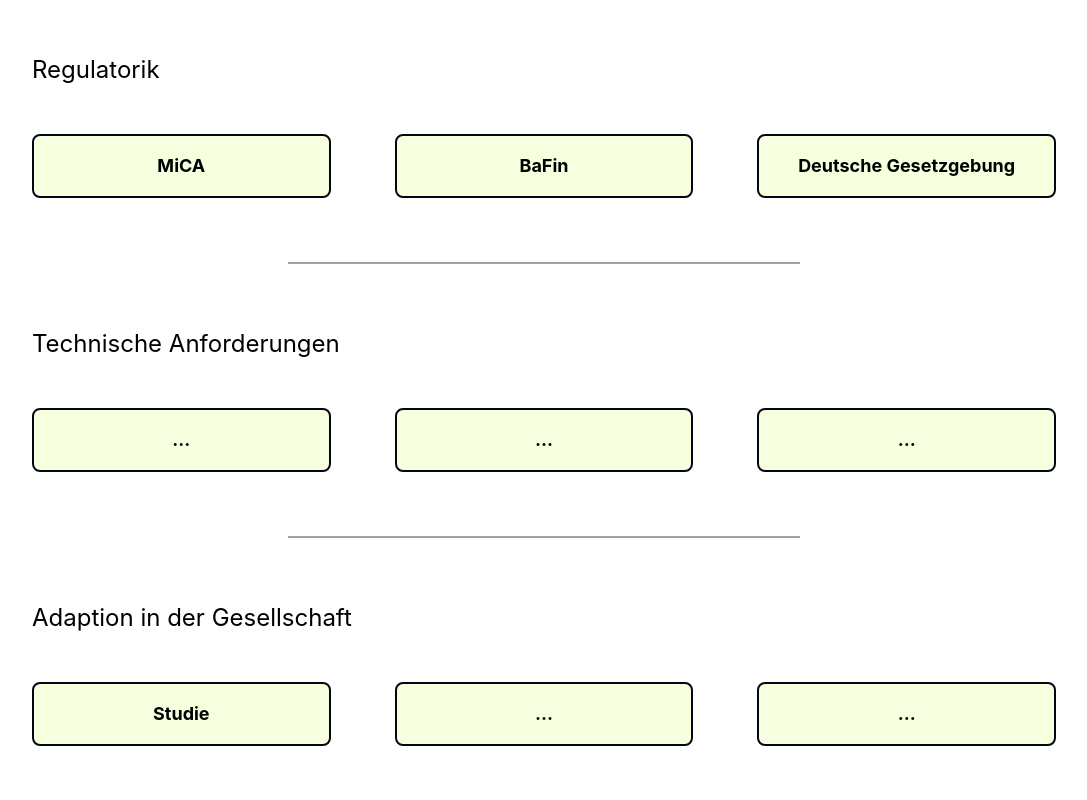
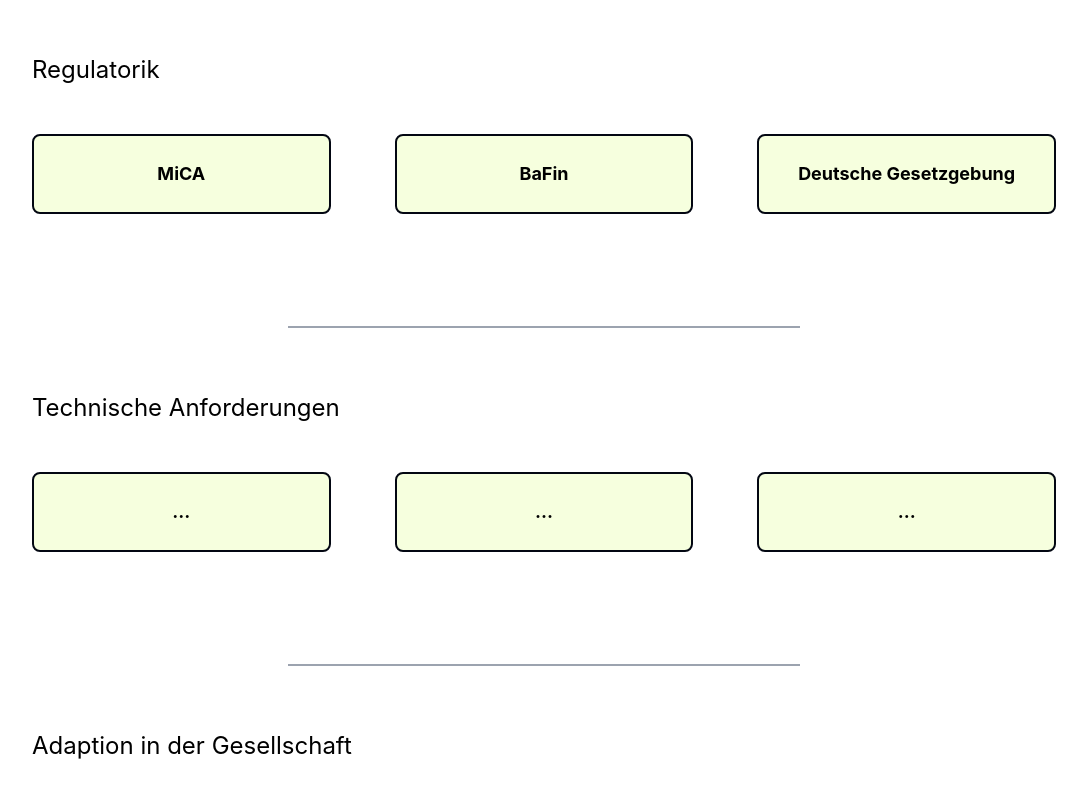
Before and after one commit to jansteinbacher/pjs_cryptobanks, a React (Create React App) app in the folder cryptobanks-webapp/: page /integrationoverview in a window 1280 px wide. Shown: the part 360-1160 px from the top of the page, without its empty margins (96-1183 px from the left). Built offline with nearby package versions, Linux system fonts and the light colour scheme.

Commit message:
changed styling

```diff
--- a/cryptobanks-webapp/src/components/IntegrationOverview.jsx
+++ b/cryptobanks-webapp/src/components/IntegrationOverview.jsx
@@ -19,16 +19,16 @@
 
       <h3 className="text-2xl text-left">Regulatorik</h3>
 
-      <div className="grid grid-cols-3 gap-4 mt-12">
+      <div className="grid grid-cols-3 gap-4 mt-12 mb-12">
 
-        <a href='/mica'>
-        <div className="rounded-lg bg-[#F6FFDE] p-4 border-2 border-gray-950 space-y-8 mr-8">
+        <a href='/micaintroduction'>
+        <div className="rounded-lg bg-[#F6FFDE] p-6 border-2 border-gray-950 space-y-8 mr-8">
           <h4 className="text-lg font-bold text-center">MiCA</h4>
         </div>
         </a>
 
         <a href='/'>
-        <div className="rounded-lg bg-[#F6FFDE] p-4 border-2 border-gray-950 space-y-8 mr-4 ml-4">
+        <div className="rounded-lg bg-[#F6FFDE] p-6 border-2 border-gray-950 space-y-8 mr-4 ml-4">
           <h4 className="text-lg font-bold text-center">BaFin</h4>
 
         </div>
@@ -36,7 +36,7 @@
 
 
         <a href='/introduction'>
-        <div className="rounded-lg bg-[#F6FFDE] p-4 border-2 border-gray-950 space-y-8 ml-8">
+        <div className="rounded-lg bg-[#F6FFDE] p-6 border-2 border-gray-950 space-y-8 ml-8">
           <h4 className="text-lg font-bold text-center">Deutsche Gesetzgebung</h4>
 
         </div>
@@ -50,16 +50,16 @@
 
       <h3 className="text-2xl text-left">Technische Anforderungen</h3>
 
-      <div className="grid grid-cols-3 gap-4 mt-12">
+      <div className="grid grid-cols-3 gap-4 mt-12 mb-12">
 
         <a href='/'>
-        <div className="rounded-lg bg-[#F6FFDE] p-4 border-2 border-gray-950 space-y-8 mr-8">
+        <div className="rounded-lg bg-[#F6FFDE] p-6 border-2 border-gray-950 space-y-8 mr-8">
           <h4 className="text-lg font-bold text-center">...</h4>
         </div>
         </a>
 
         <a href='/introduction'>
-        <div className="rounded-lg bg-[#F6FFDE] p-4 border-2 border-gray-950 space-y-8 mr-4 ml-4">
+        <div className="rounded-lg bg-[#F6FFDE] p-6 border-2 border-gray-950 space-y-8 mr-4 ml-4">
           <h4 className="text-lg font-bold text-center">...</h4>
 
         </div>
@@ -67,7 +67,7 @@
 
 
         <a href='/'>
-        <div className="rounded-lg bg-[#F6FFDE] p-4 border-2 border-gray-950 space-y-8 ml-8">
+        <div className="rounded-lg bg-[#F6FFDE] p-6 border-2 border-gray-950 space-y-8 ml-8">
           <h4 className="text-lg font-bold text-center">...</h4>
 
         </div>
@@ -81,16 +81,16 @@
 
       <h3 className="text-2xl text-left">Adaption in der Gesellschaft</h3>
 
-      <div className="grid grid-cols-3 gap-4 mt-12">
+      <div className="grid grid-cols-3 gap-4 mt-12 mb-12">
 
         <a href='/'>
-        <div className="rounded-lg bg-[#F6FFDE] p-4 border-2 border-gray-950 space-y-8 mr-8">
+        <div className="rounded-lg bg-[#F6FFDE] p-6 border-2 border-gray-950 space-y-8 mr-8">
           <h4 className="text-lg font-bold text-center">Studie</h4>
         </div>
         </a>
 
         <a href='/'>
-        <div className="rounded-lg bg-[#F6FFDE] p-4 border-2 border-gray-950 space-y-8 mr-4 ml-4">
+        <div className="rounded-lg bg-[#F6FFDE] p-6 border-2 border-gray-950 space-y-8 mr-4 ml-4">
           <h4 className="text-lg font-bold text-center">...</h4>
 
         </div>
@@ -98,7 +98,7 @@
 
 
         <a href='/'>
-        <div className="rounded-lg bg-[#F6FFDE] p-4 border-2 border-gray-950 space-y-8 ml-8">
+        <div className="rounded-lg bg-[#F6FFDE] p-6 border-2 border-gray-950 space-y-8 ml-8">
           <h4 className="text-lg font-bold text-center">...</h4>
 
         </div>
```
